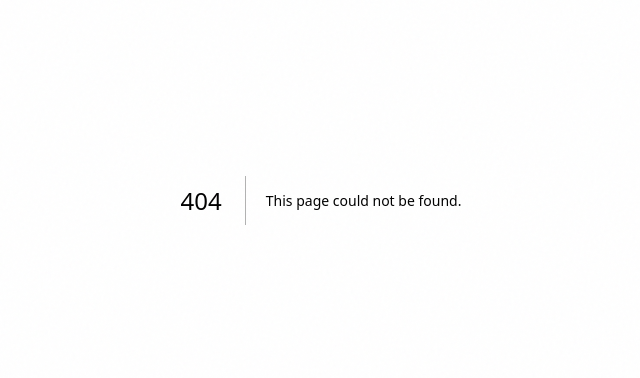
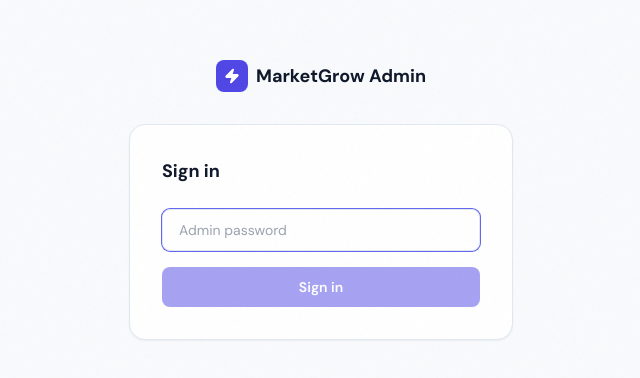
Before and after one commit to Julian0912608/marketgrowth-frontend, a Next.js app: page /admin/login in a window 1280 px wide. Before the commit this address had no page. Shown: the part 200-578 px from the top of the page, without its empty margins (319-959 px from the left). Built offline with nearby package versions, Linux system fonts and the light colour scheme.

Commit message:
Create page.tsx

```diff
--- /dev/null
+++ b/app/admin/login/page.tsx
@@ -0,0 +1,75 @@
+'use client';
+
+// app/admin/login/page.tsx
+
+import { useState } from 'react';
+import { useRouter } from 'next/navigation';
+import { Zap, Loader2 } from 'lucide-react';
+
+export default function AdminLogin() {
+  const router = useRouter();
+  const [password, setPassword] = useState('');
+  const [error,    setError]    = useState('');
+  const [loading,  setLoading]  = useState(false);
+
+  const handleSubmit = async (e: React.FormEvent) => {
+    e.preventDefault();
+    setLoading(true);
+    setError('');
+
+    const res = await fetch('/api/admin-auth', {
+      method: 'POST',
+      headers: { 'Content-Type': 'application/json' },
+      body: JSON.stringify({ password }),
+    });
+
+    if (res.ok) {
+      router.push('/admin');
+    } else {
+      setError('Incorrect password.');
+      setLoading(false);
+    }
+  };
+
+  return (
+    <div className="min-h-screen bg-slate-50 flex items-center justify-center px-4">
+      <div className="w-full max-w-sm">
+
+        <div className="flex items-center gap-2 font-bold text-lg text-slate-900 mb-8 justify-center">
+          <div className="w-8 h-8 rounded-lg bg-indigo-600 flex items-center justify-center">
+            <Zap className="w-4 h-4 text-white" fill="white" />
+          </div>
+          MarketGrow Admin
+        </div>
+
+        <div className="bg-white rounded-2xl border border-slate-200 shadow-sm p-8">
+          <h1 className="text-lg font-bold text-slate-900 mb-6">Sign in</h1>
+
+          {error && (
+            <div className="bg-red-50 border border-red-200 text-red-700 text-sm px-4 py-3 rounded-lg mb-4">
+              {error}
+            </div>
+          )}
+
+          <form onSubmit={handleSubmit} className="space-y-4">
+            <input
+              type="password"
+              placeholder="Admin password"
+              value={password}
+              onChange={e => setPassword(e.target.value)}
+              className="w-full px-4 py-2.5 text-sm border border-slate-200 rounded-lg focus:outline-none focus:ring-1 focus:ring-indigo-500"
+              autoFocus
+            />
+            <button
+              type="submit"
+              disabled={loading || !password}
+              className="w-full py-2.5 bg-indigo-600 hover:bg-indigo-700 disabled:opacity-50 text-white font-semibold rounded-lg text-sm transition-colors flex items-center justify-center gap-2"
+            >
+              {loading ? <Loader2 className="w-4 h-4 animate-spin" /> : 'Sign in'}
+            </button>
+          </form>
+        </div>
+      </div>
+    </div>
+  );
+}
```
